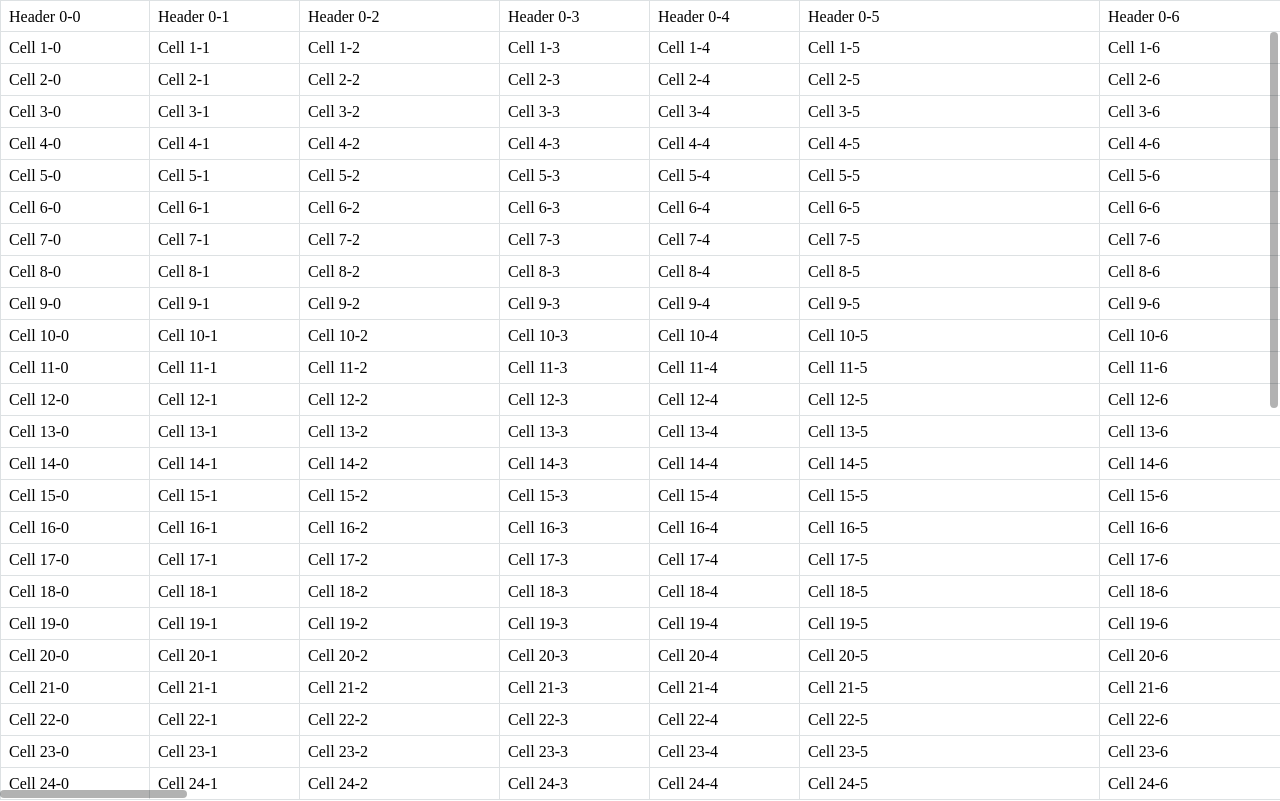
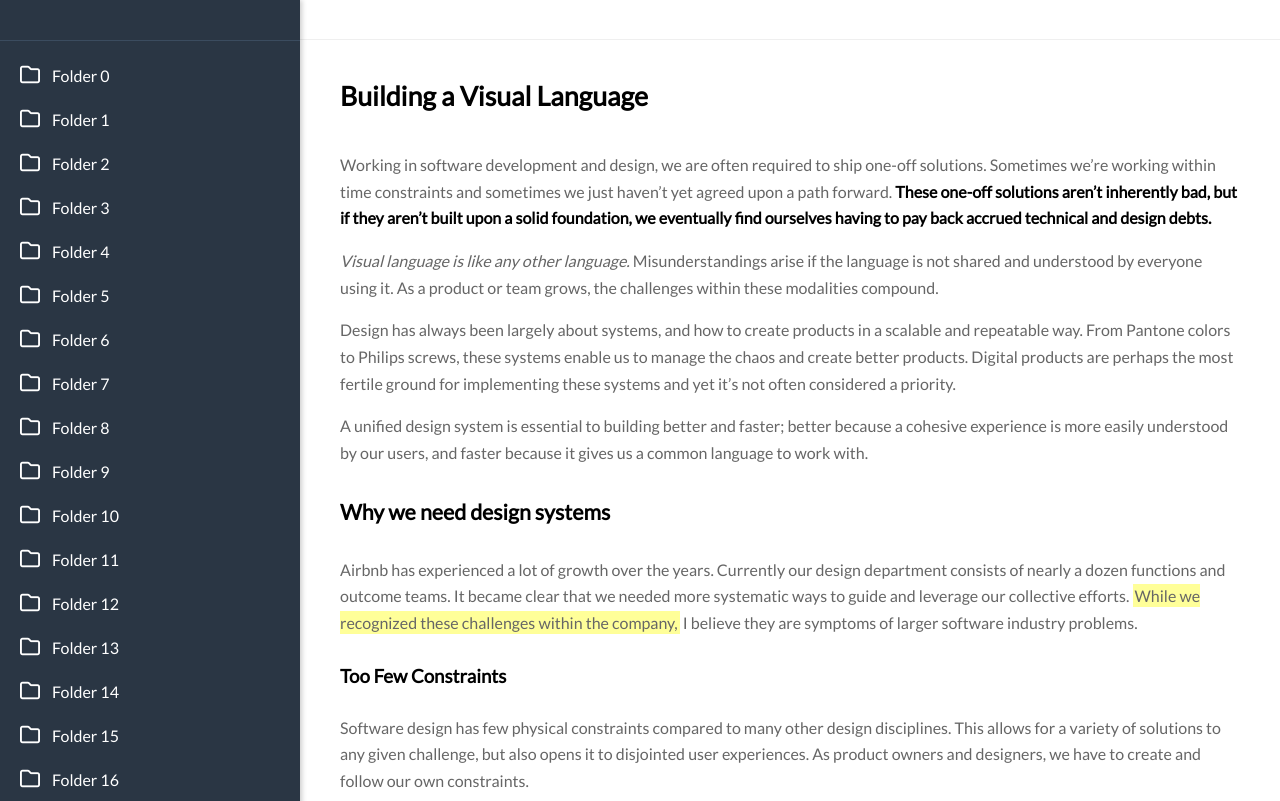
Before and after one commit to brenmcnamara/proto, a React (Create React App) app: page / in a window 1280 px wide. Shown: the top 801 px of the page. Built offline with nearby package versions, Linux system fonts and the light colour scheme.

Commit message:
Adds file tree items

```diff
--- a/public/index.html
+++ b/public/index.html
@@ -32,6 +32,8 @@
       work correctly both with client-side routing and a non-root public URL.
       Learn how to configure a non-root public URL by running `npm run build`.
     -->
+
+    <script src="https://kit.fontawesome.com/735404a3e3.js"></script>
     <title>React App</title>
   </head>
   <body>
--- a/src/App.tsx
+++ b/src/App.tsx
@@ -66,7 +66,7 @@ export default class App extends React.Component<Props, State> {
           type: 'Table',
         },
       },
-      selectedModeType: 'Table',
+      selectedModeType: 'FileApp',
       showPropsEditor: false,
     };
   }
--- a/src/file-editor-proto/App.css
+++ b/src/file-editor-proto/App.css
@@ -74,7 +74,7 @@
 
 .FileApp-sidePane {
   background-color: #2a3644;
-  box-shadow: 3px 0px 5px rgba(0, 0, 0, 0.3);
+  box-shadow: 2px 0px 5px rgba(0, 0, 0, 0.2);
   box-sizing: border-box;
   display: flex;
   flex-direction: column;
--- a/src/file-editor-proto/App.tsx
+++ b/src/file-editor-proto/App.tsx
@@ -2,6 +2,7 @@ import './App.css';
 
 import * as React from 'react';
 import FileEditor from './FileEditor';
+import FileTree from './FileTree';
 
 export interface Props {
   primaryFont: string;
@@ -17,7 +18,9 @@ export default class App extends React.Component<Props> {
       >
         <div className="FileApp-sidePane">
           <div className="FileApp-sidePane-toolbar" />
-          <div className="FileApp-sidePane-content" />
+          <div className="FileApp-sidePane-content">
+            <FileTree />
+          </div>
         </div>
         <div className="FileApp-mainPane">
           <div className="FileApp-mainPane-toolbar" />
--- /dev/null
+++ b/src/file-editor-proto/FileTree.css
@@ -0,0 +1,6 @@
+.FileTree-root {
+  display: flex;
+  flex-direction: column;
+  flex-grow: 1;
+  overflow: auto;
+}
--- /dev/null
+++ b/src/file-editor-proto/FileTree.tsx
@@ -0,0 +1,22 @@
+import './FileTree.css';
+
+import classnames from 'classnames';
+import FileTreeItem from './FileTreeItem';
+
+import * as React from 'react';
+
+interface Props {}
+
+export default class FileTree extends React.Component<Props> {
+  public render() {
+    const items = [];
+    for (let i = 0; i < 20; ++i) {
+      items.push(<FileTreeItem key={`${i}`} name={`Folder ${i}`} />);
+    }
+    return (
+      <div className={classnames('FileTree-root', 'padding-vert-12')}>
+        {items}
+      </div>
+    );
+  }
+}
--- /dev/null
+++ b/src/file-editor-proto/FileTreeItem.css
@@ -0,0 +1,32 @@
+.FileTreeItem-root {
+  display: flex;
+  height: 44px;
+  max-height: 44px;
+  min-height: 44px;
+}
+
+.FileTreeItem-content {
+  align-items: center;
+  background-color: rgba(255, 255, 255, 0);
+  border-radius: 2px;
+  cursor: pointer;
+  display: flex;
+  flex-direction: row;
+  flex-grow: 1;
+  margin: 2px 4px;
+  min-width: 0; /* This property will ensure that child text truncates */
+  padding: 0 16px;
+  transition: background-color 0.1s;
+}
+
+.FileTreeItem-content:hover {
+  background-color: rgba(255, 255, 255, 0.1);
+}
+
+.FileTreeItem-name {
+  color: white;
+  font-size: 12pt;
+  overflow: hidden;
+  text-overflow: ellipsis;
+  white-space: nowrap;
+}
--- /dev/null
+++ b/src/file-editor-proto/FileTreeItem.tsx
@@ -0,0 +1,29 @@
+import './FileTreeItem.css';
+
+import * as React from 'react';
+import classnames from 'classnames';
+
+interface Props {
+  name: string;
+}
+
+export default class FileTreeItem extends React.Component<Props> {
+  public render() {
+    return (
+      <div className="FileTreeItem-root">
+        <div className="FileTreeItem-content">
+          <i
+            className={classnames(
+              'far',
+              'fa-folder',
+              'icon-size-20',
+              'icon-color-white',
+              'margin-right-12',
+            )}
+          />
+          <div className="FileTreeItem-name">{this.props.name}</div>
+        </div>
+      </div>
+    );
+  }
+}
--- a/src/index.css
+++ b/src/index.css
@@ -5,12 +5,50 @@ body {
   padding: 0;
 }
 
+/*******************************************************************************
+ * SPACING
+ ******************************************************************************/
+
+.margin-bottom-12 {
+  margin-bottom: 12px;
+}
+
 .margin-left-8 {
   margin-left: 8px;
 }
 
+.margin-right-4 {
+  margin-right: 4px;
+}
+
 .margin-right-8 {
   margin-right: 8px;
+}
+
+.margin-right-12 {
+  margin-right: 12px;
+}
+
+.margin-top-12 {
+  margin-top: 12px;
+}
+
+.margin-vert-12 {
+  margin-bottom: 12px;
+  margin-top: 12px;
+}
+
+.padding-bottom-12 {
+  padding-bottom: 12px;
+}
+
+.padding-top-12 {
+  padding-top: 12px;
+}
+
+.padding-vert-12 {
+  padding-bottom: 12px;
+  padding-top: 12px;
 }
 
 /*******************************************************************************
@@ -21,3 +59,15 @@ body {
   font-size: 14px;
   line-height: 16px;
 }
+
+/*******************************************************************************
+ * ICONS
+ ******************************************************************************/
+
+.icon-color-white {
+  color: white;
+}
+
+.icon-size-20 {
+  font-size: 20px;
+}
```
